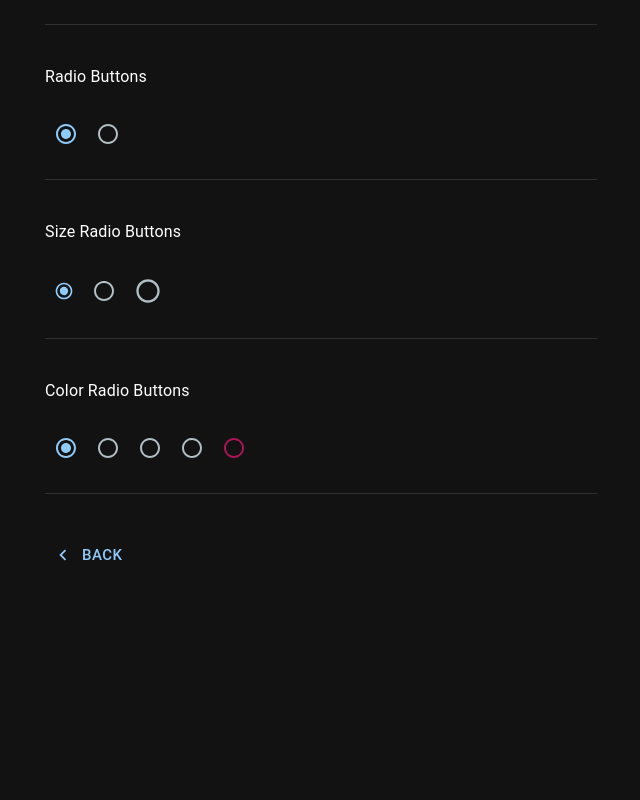
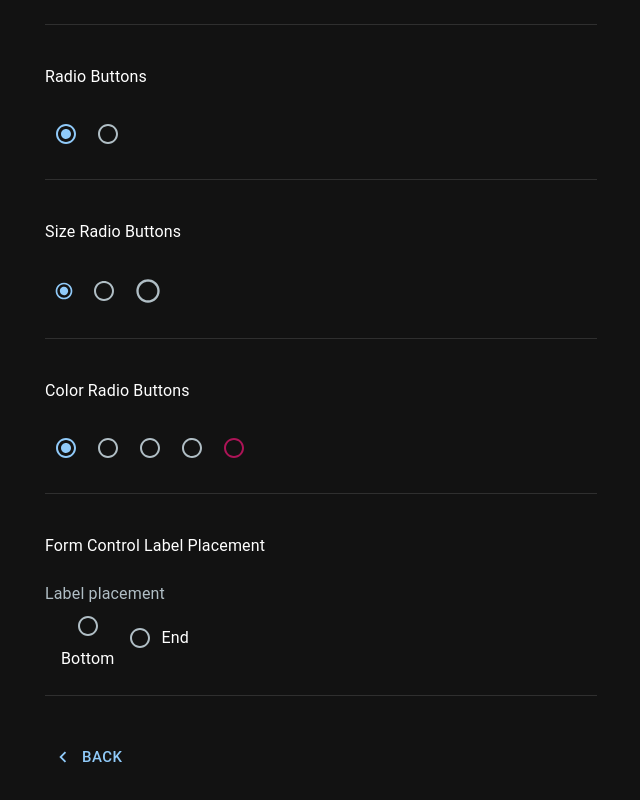
Before and after one commit to watcharakornton/mui_tutorials, a React (Vite) app: page /radio-group in a window 1280 px wide. Shown: the part 731-1531 px from the top of the page, without its empty margins (319-959 px from the left). Before the commit the page ends 1347 px from the top, so only its background shows below. Built offline with nearby package versions, Linux system fonts and the light colour scheme.

Commit message:
Add Form Control Label Placement into Radio Group Component

```diff
--- a/src/inputs/RadioGroupComponent.jsx
+++ b/src/inputs/RadioGroupComponent.jsx
@@ -8,6 +8,31 @@ import {
     FormLabel,
 } from '@mui/material';
 import { pink } from '@mui/material/colors';
+
+export const FormControlLabelPlacement = () => {
+    return (
+        <>
+            <Typography variant='body1' sx={{ mb: 3 }}>Form Control Label Placement</Typography>
+            <FormControl>
+                <FormLabel id="demo-form-control-label-placement">Label placement</FormLabel>
+                <RadioGroup
+                    row
+                    aria-labelledby="demo-form-control-label-placement"
+                    name="position"
+                    defaultValue="top"
+                >
+                    <FormControlLabel
+                        value="bottom"
+                        control={<Radio />}
+                        label="Bottom"
+                        labelPlacement='bottom'
+                    />
+                    <FormControlLabel value="end" control={<Radio />} label="End" />
+                </RadioGroup>
+            </FormControl>
+        </>
+    );
+}
 
 export const ColorRadioButtons = () => {
     const [selectedValue, setSelectedValue] = React.useState('a');
--- a/src/pages/RadioGroupPage.jsx
+++ b/src/pages/RadioGroupPage.jsx
@@ -17,6 +17,7 @@ import {
     RadioButtons,
     SizeRadioButtons,
     ColorRadioButtons,
+    FormControlLabelPlacement,
 } from '../inputs/RadioGroupComponent';
 
 const CheckboxPage = () => {
@@ -27,6 +28,7 @@ const CheckboxPage = () => {
         <RadioButtons />,
         <SizeRadioButtons />,
         <ColorRadioButtons />,
+        <FormControlLabelPlacement />,
     ];
 
     return (
```
